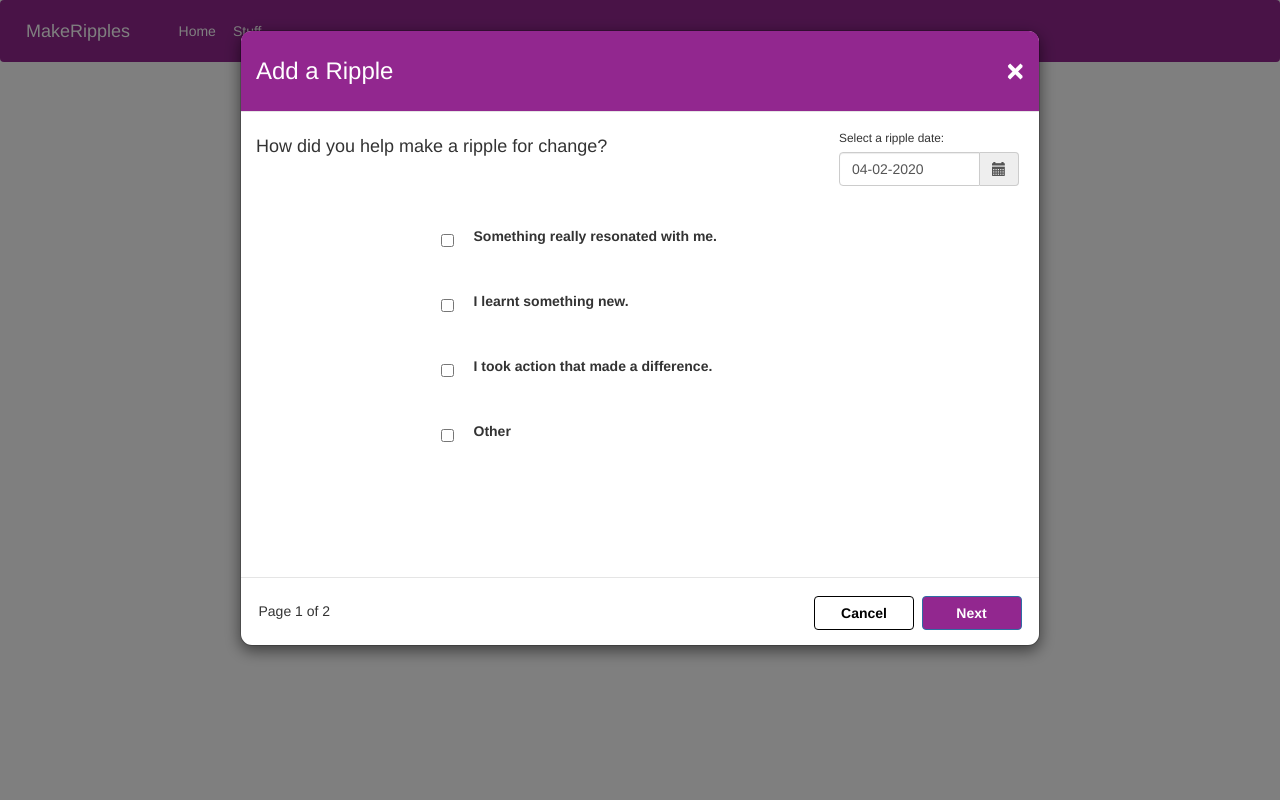
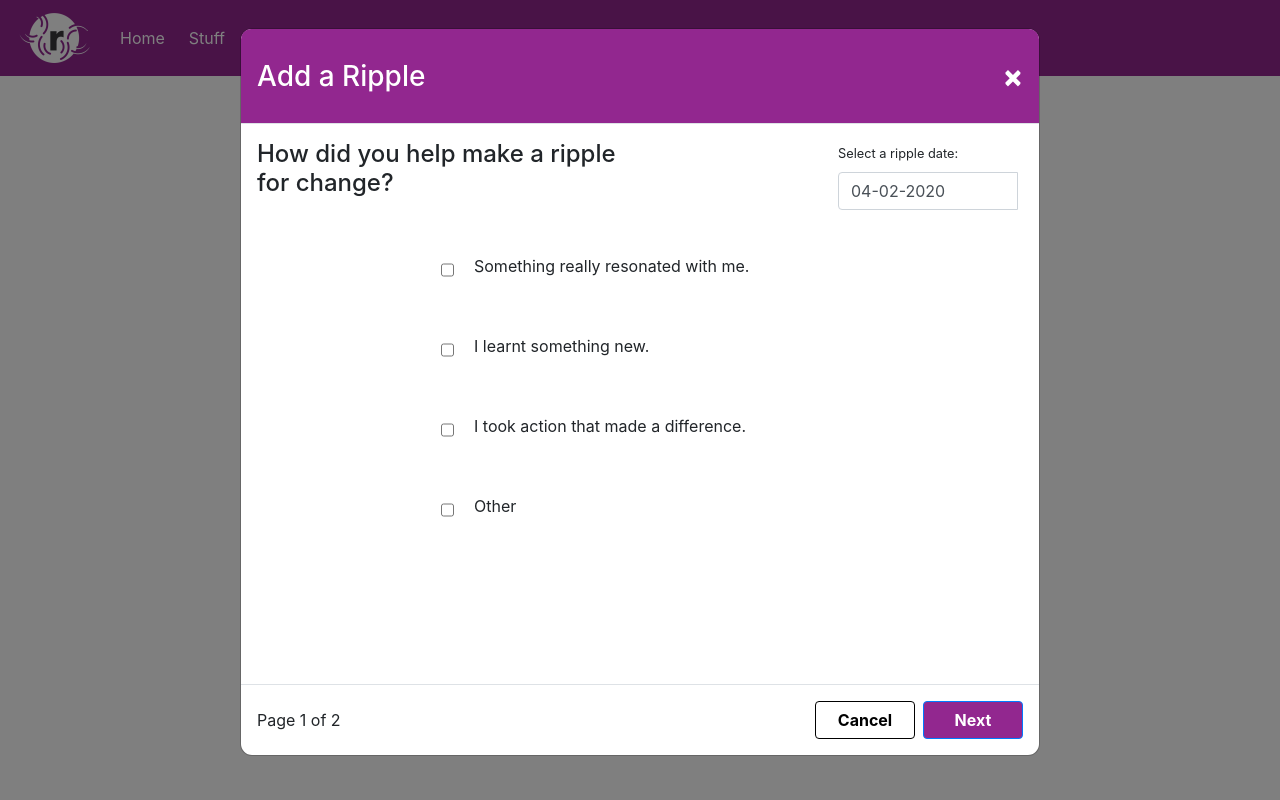
Before and after one commit to oosacker/MakeRipples, a Flask app: page /form2 in a window 1280 px wide. Run offline with Flask 2, Linux system fonts and the light colour scheme; some libraries are stand-ins or nearby versions.

Commit message:
add a icon to navbar + update teh favicon

```diff
--- a/static/navbar.css
+++ b/static/navbar.css
@@ -124,3 +124,7 @@
   color: #bd7ac1;
   background-color: #ffffff;
 }
+
+/*.nav-logo{*/
+/*  width: 20%;*/
+/*}*/
--- a/templates/form2.html
+++ b/templates/form2.html
@@ -510,10 +510,7 @@
         }
     </style>
 
-    <link href="https://maxcdn.bootstrapcdn.com/bootstrap/3.2.0/css/bootstrap.min.css" rel="stylesheet" type="text/css" />
     <link href="https://cdnjs.cloudflare.com/ajax/libs/bootstrap-datepicker/1.3.0/css/datepicker.css" rel="stylesheet" type="text/css" />
-    <script src="https://maxcdn.bootstrapcdn.com/bootstrap/3.2.0/js/bootstrap.min.js"></script>
     <script src="https://cdnjs.cloudflare.com/ajax/libs/bootstrap-datepicker/1.3.0/js/bootstrap-datepicker.js"></script>
 
-
 {% endblock %}
--- a/templates/template.html
+++ b/templates/template.html
@@ -33,7 +33,9 @@
 
     <nav class="navbar navbar-expand-lg navbar-dark">
 
-        <a class="navbar-brand" href="#">MakeRipples</a>
+        <a class="navbar-brand" href="/">
+            <img src="{{ url_for('static', filename='logo-sm.png') }}" class="nav-logo">
+        </a>
 
         <button class="navbar-toggler"
                 type="button"
```
Also changed, not shown: static/logo-sm.png (added), static/logo.png (added).
